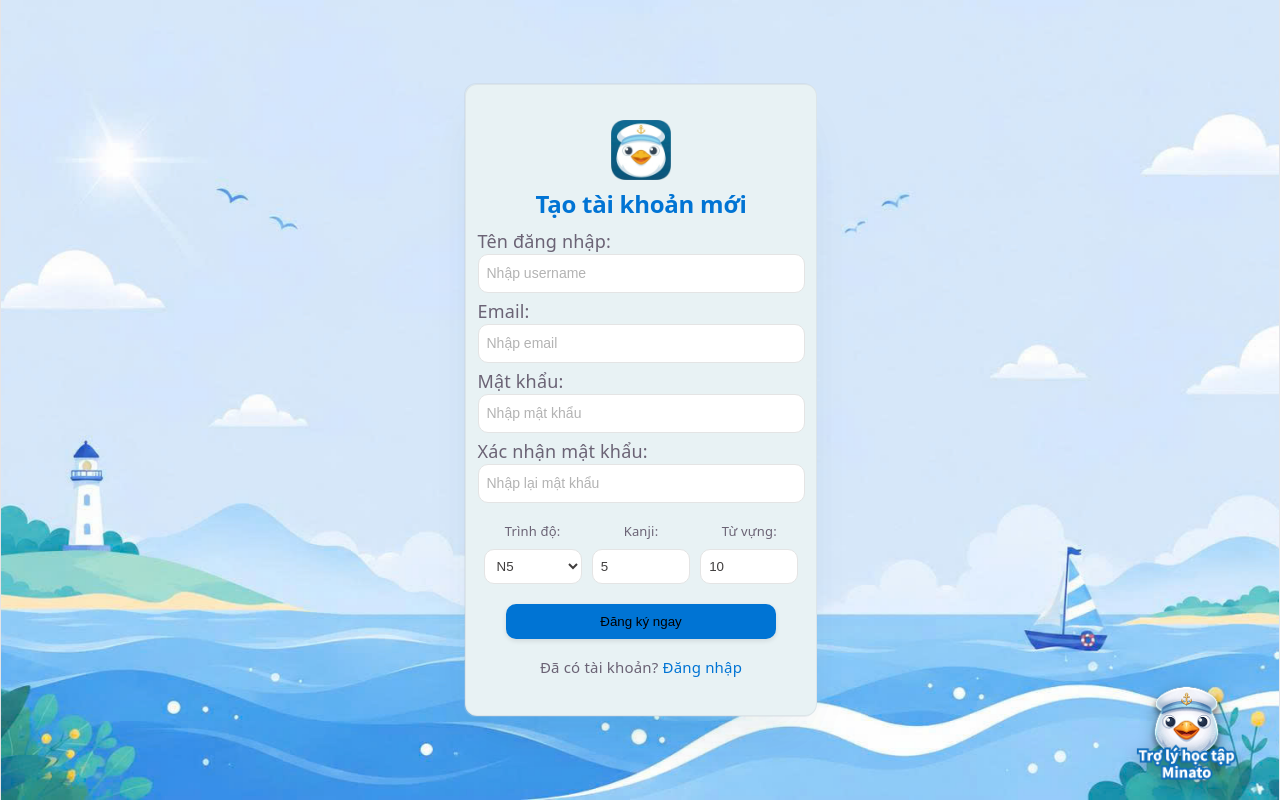
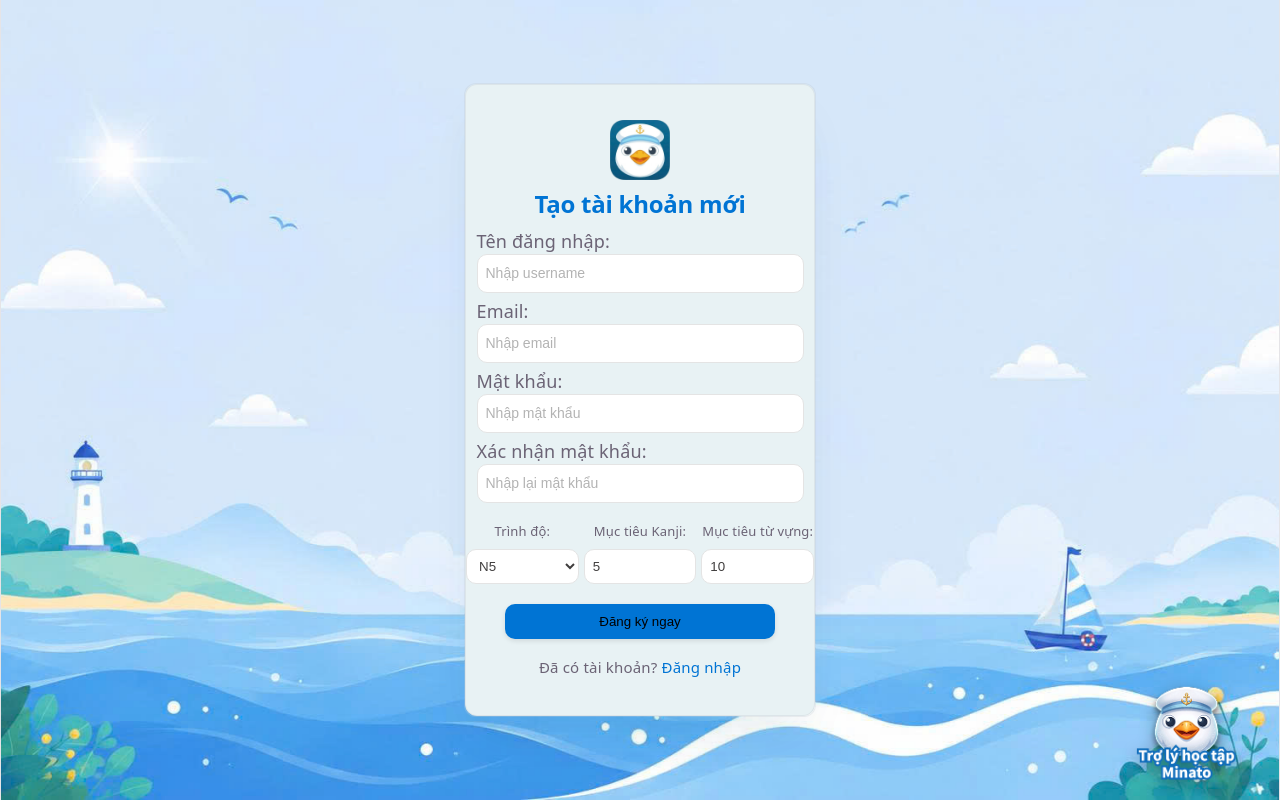
Before and after one commit to tienanaa/minato-japanese-learning, a React (Vite) app in the folder frontend/: page /register in a window 1280 px wide. Built offline with nearby package versions, Linux system fonts and the light colour scheme.

Commit message:
fix register

```diff
--- a/frontend/Component/ContentLesson/contentLesson.tsx
+++ b/frontend/Component/ContentLesson/contentLesson.tsx
@@ -101,8 +101,16 @@ const tenBH = state?.tenBH|| "Bai 1";
             <img src="/logo_rv_bg.png" alt="Logo Minato" className="nav-logo" />
             <span className="nav-minato">Minato</span>
           </div>
-
           <div className="nav-profile-section">
+            <div className="nav-links-section">
+            <button className="btn">Trang chủ</button>
+            <button className="btn" >
+              Bài học
+            </button>
+            <button className="btn">Luyện tập</button>
+            <button className="btn">Bảng xếp hạng</button>
+            <button className="btn">Trợ giúp</button>
+          </div>
             {/* Các Icon */}
             <div className="nav-icons">
               <Bell size={22} className="icon-action" />
--- a/frontend/Component/Lesson/lesson.tsx
+++ b/frontend/Component/Lesson/lesson.tsx
@@ -83,6 +83,7 @@ export default function Lesson() {
             </button>
             <button className="btn">Luyện tập</button>
             <button className="btn">Bảng xếp hạng</button>
+            <button className="btn">Trợ giúp</button>
           </div>
           <div className="nav-profile-section">
             {/* Các Icon */}
--- a/frontend/Component/register/register.css
+++ b/frontend/Component/register/register.css
@@ -1,13 +1,16 @@
 .register-options-row {
   display: flex;
-  gap: 10px;
-  width: 17.5rem;
+  gap: 5px;
+  width: 100%;
+  max-width: 760px;
   margin-top: 10px;
   align-items: flex-end;
+  flex-wrap: nowrap;
 }
 
 .register-input-group {
-  flex: 1;
+  flex: 1 1 0;
+  min-width: 0;
   display: flex;
   flex-direction: column;
 }
@@ -15,6 +18,7 @@
 .register-input-group label {
   font-size: 13px;
   margin-bottom: 5px;
+  white-space: nowrap;
 }
 
 .register-input {
--- a/frontend/Component/register/register.tsx
+++ b/frontend/Component/register/register.tsx
@@ -66,7 +66,7 @@ export default function Register() {
       className="Contain"
       style={{ marginTop: "30px", marginBottom: "30px" }}
     >
-      <div className="containInput" style={{ padding: "20px 0" }}>
+      <div className="containInput" style={{ padding: "20px 0", width:"fit-content" }}>
         <div className="ContainImg">
           <img src="../../public/logo-movebg.png" alt="Logo" />
         </div>
@@ -126,7 +126,7 @@ export default function Register() {
           </div>
 
           <div className="register-input-group">
-            <label>Kanji:</label>
+            <label>Mục tiêu Kanji:</label>
             <input
               type="number"
               min="1"
@@ -137,7 +137,7 @@ export default function Register() {
           </div>
 
           <div className="register-input-group">
-            <label>Từ vựng:</label>
+            <label>Mục tiêu từ vựng:</label>
             <input
               type="number"
               min="1"
```
